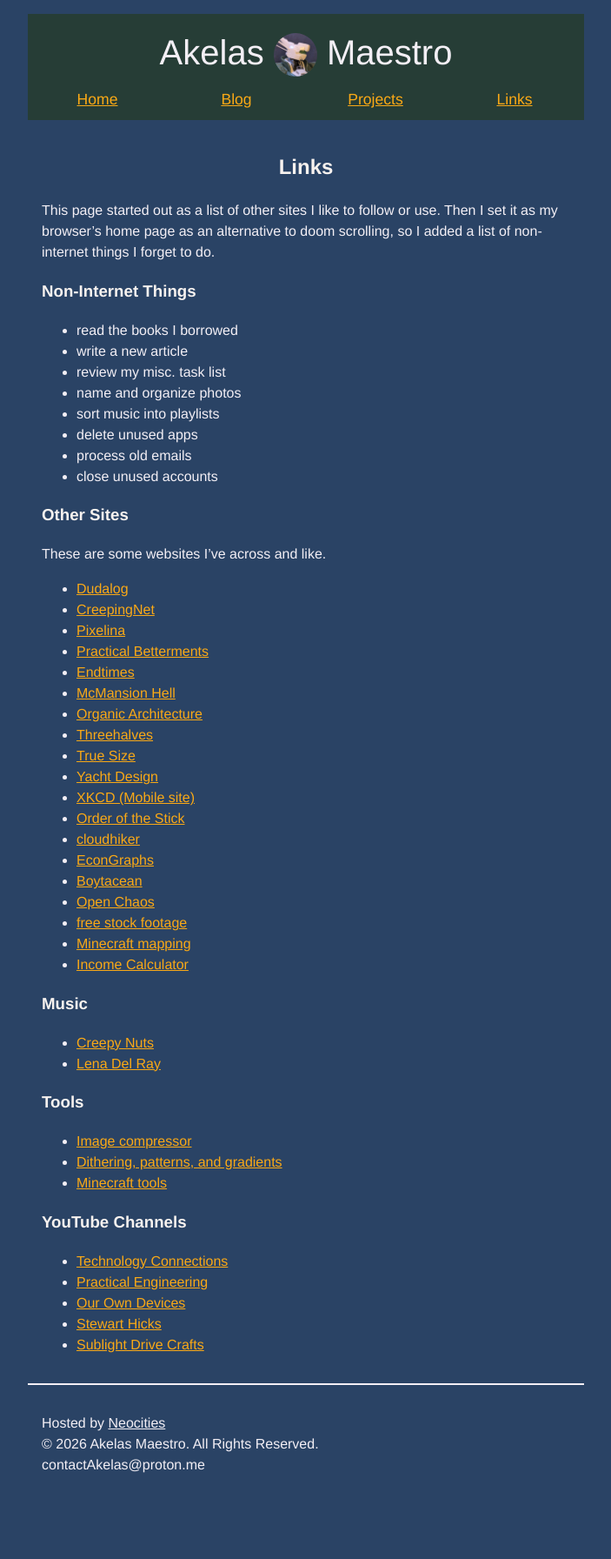
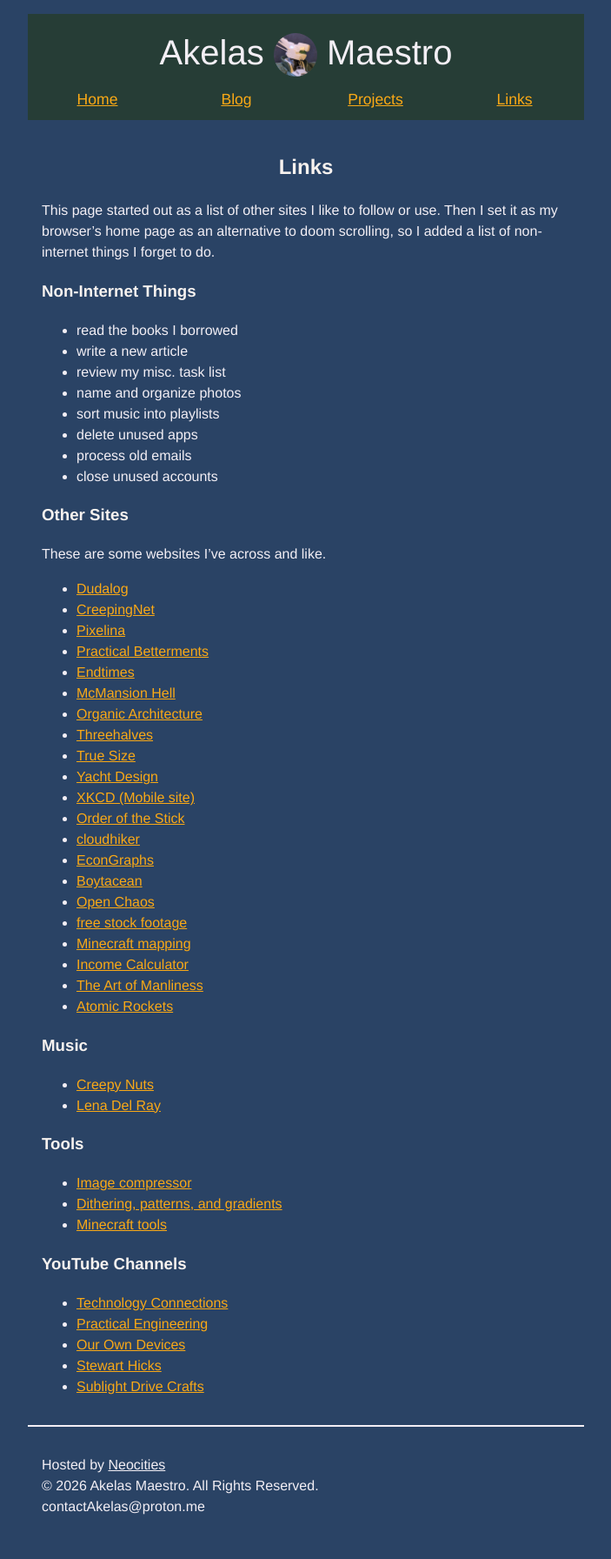
Before and after one commit to AkelasMaestro/akelasmaestro.github.io, a Jekyll site: the page built from links.md, in a window 1280 px wide. Shown: the whole page at 87% size, without its empty margins (288-991 px from the left). Built offline with Jekyll 4.4.1, drawn with Linux system fonts in a browser that asks for light colours; before the commit the page ends 1744 px from its top, so only the background shows below that.

Commit message:
[PUBLISHER] Merge #38

```diff
--- a/links.md
+++ b/links.md
@@ -42,6 +42,8 @@ These are some websites I've across and like.
 - [free stock footage](https://www.destockd.com/)
 - [Minecraft mapping](https://bluemap.bluecolored.de/)
 - [Income Calculator](https://smartasset.com/taxes/utah-paycheck-calculator)
+- [The Art of Manliness](https://www.artofmanliness.com/)
+- [Atomic Rockets](https://projectrho.com/public_html/rocket/)
 
 
 ### Music
```
